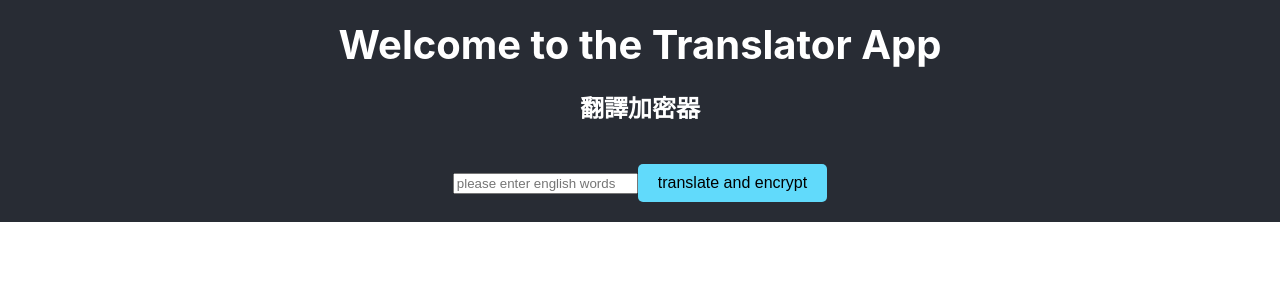
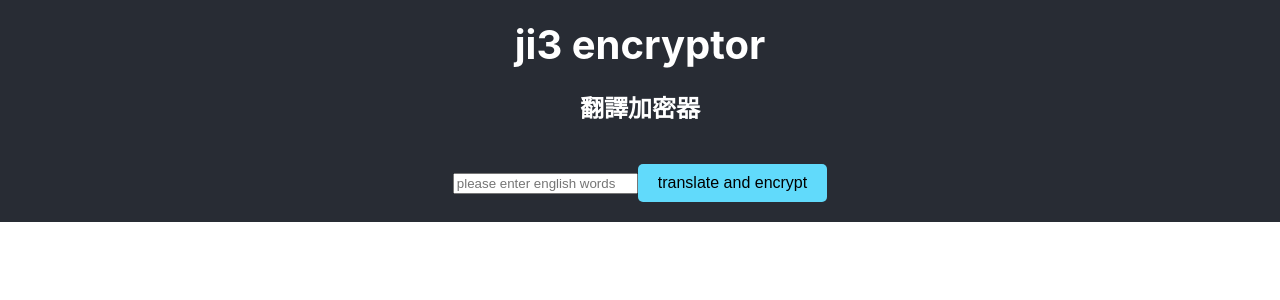
Before and after one commit to unacai0316/UnaSecretWritingSystemTranslator, a React (Create React App) app in the folder my-app/: page / in a window 1280 px wide. Shown: the top 300 px of the page. Built offline with nearby package versions, Linux system fonts and the light colour scheme.

Commit message:
name changed

```diff
--- a/my-app/public/index.html
+++ b/my-app/public/index.html
@@ -24,7 +24,7 @@
       work correctly both with client-side routing and a non-root public URL.
       Learn how to configure a non-root public URL by running `npm run build`.
     -->
-    <title>React App</title>
+    <title>ji3 encryptor</title>
   </head>
   <body>
     <noscript>You need to enable JavaScript to run this app.</noscript>
--- a/my-app/src/App.js
+++ b/my-app/src/App.js
@@ -6,7 +6,7 @@ function App() {
   return (
     <div className="App">
       <header className="App-header">
-        <h1>Welcome to the Translator App</h1>
+        <h1>ji3 encryptor</h1>
         <TranslationEncryption />
       </header>
     </div>
```
Also changed, not shown: 1 other file (tests, documents, lock files or other folders).
